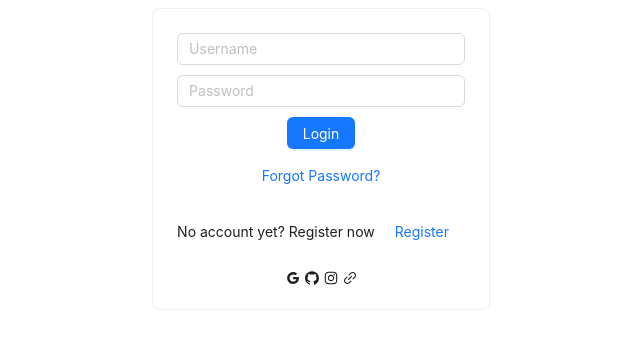
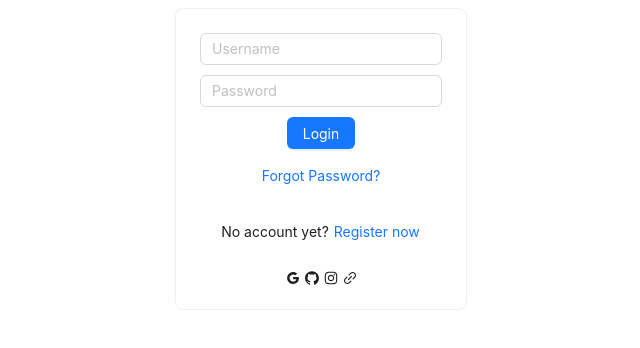
Before and after one commit to ParadoxZero/budgetbud, a React (Vite) app: page / in a window 1280 px wide. Shown: the top 348 px of the page, without its empty margins (319-959 px from the left). Built offline with nearby package versions, Linux system fonts and the light colour scheme.

Commit message:
Login register now

```diff
--- a/src/pages/login.tsx
+++ b/src/pages/login.tsx
@@ -23,7 +23,7 @@ function LoginForm() {
                     <Input placeholder="Password" type="password" />
                     <Button type="primary">Login</Button>
                     <Button type="link">Forgot Password?</Button>
-                    <p> No account yet? Register now <Button type="link">Register</Button></p>
+                    <p> No account yet? <Button type="link" style={{ padding: 0 }}>Register now</Button></p>
                     <Socials />
                 </Flex>
             </Card>
```
